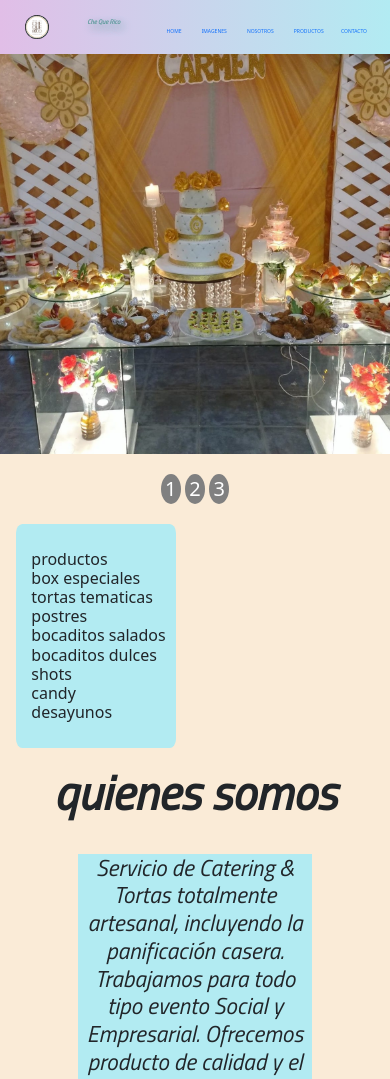
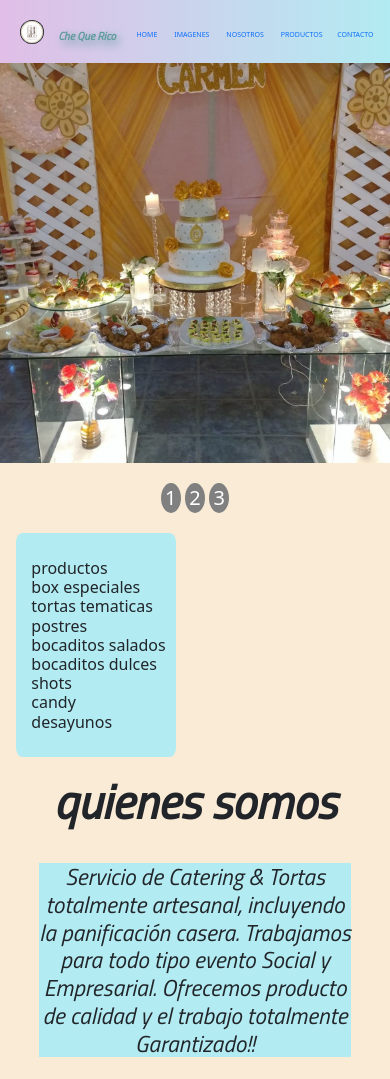
Before and after one commit to leonardo-agustin-romero/che-que-rico, a website: page index.html in a window 390 px wide. Shown: the top 1079 px of the page. Drawn offline with nearby package versions, Linux system fonts and the light colour scheme.

Commit message:
reajustando

```diff
--- a/sass/component/_mediaqueries.scss
+++ b/sass/component/_mediaqueries.scss
@@ -13,8 +13,9 @@
         flex-direction: row;
         flex-wrap: nowrap;
         justify-content: space-between;
+        align-items: center;
         // height: 1.5rem;
-        padding: 15px;
+        padding: 10px;
     }
 
     .header__h1{
@@ -24,8 +25,9 @@
         text-shadow: 3px 4px 8px #5d9b9b;
         display: inline;
         align-items: center;
-        font-size: 0.4rem;
+        font-size: 0.7rem;
         padding: 3px;
+        margin-top: 1rem;
     }
 
     #header__logo{
@@ -41,14 +43,14 @@
         text-decoration: none;
         position: relative;
         justify-content: space-between;
-        padding: 0.5rem;
+        padding: 0.4rem;
         }
 
     .header__nav__ul--li--a{
         text-decoration: none;
         box-sizing: border-box;
         display: inline;
-        font-size: 5px;
+        font-size: 7px;
         justify-content: space-between;
     }
 
--- a/sass/main.scss
+++ b/sass/main.scss
@@ -71,18 +71,18 @@ body{
     background-color:$color-principal;
     margin: 2rem 0rem;
     font-family: 'Titillium Web', sans-serif;
-    width: 60%;
+    width: 80%;
     text-align:center;
-    margin-left: 20%;
+    margin-left: 10%;
 }
 
 .main__secciontres{
     background-color:$color-principal;
     margin: 2rem 0rem;
     font-family: 'Titillium Web', sans-serif;
-    width: 60%;
+    width: 80%;
     text-align:center;
-    margin-left: 20%;
+    margin-left: 10%;
 }
 
 
--- a/style.css
+++ b/style.css
@@ -605,7 +605,7 @@ footer{
     .header__h1{
         font-family: 'Titillium Web', sans-serif;
         font-style: oblique;
-        color: #5d9b9b;
+        color: red;
         text-shadow: 3px 4px 8px #5d9b9b;
         display: inline;
         align-items: center;
```
Also changed, not shown: css/main.css.
